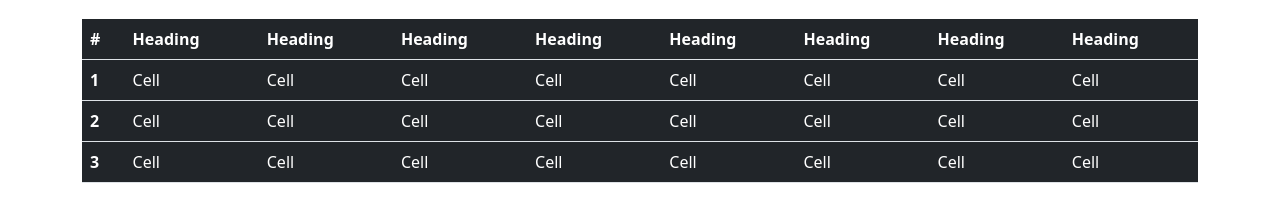
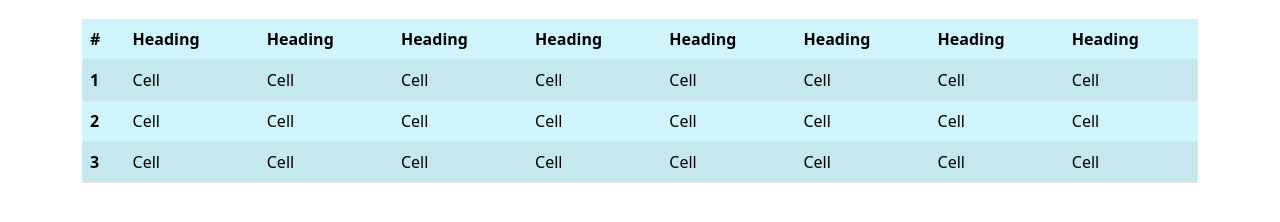
Before and after one commit to sahil-elescript/Bootstrap, a website: page npm/Components/Table.html in a window 1280 px wide. Shown: the part 522-744 px from the top of the page. Drawn offline with nearby package versions, Linux system fonts and the light colour scheme.

Commit message:
table1 commit

```diff
--- a/npm/Components/Table.html
+++ b/npm/Components/Table.html
@@ -54,7 +54,7 @@
 
         <h1 class="mb-4">Table responsive</h1>
         <div class="table-responsive">
-            <table class="table table-borderless table-dark">
+            <table class="table table-borderless table-custom-border table-striped table-info table-hover">
                 <thead>
                     <tr class="table-custom-border">
                         <th scope="col" class="py-2">#</th>
```
